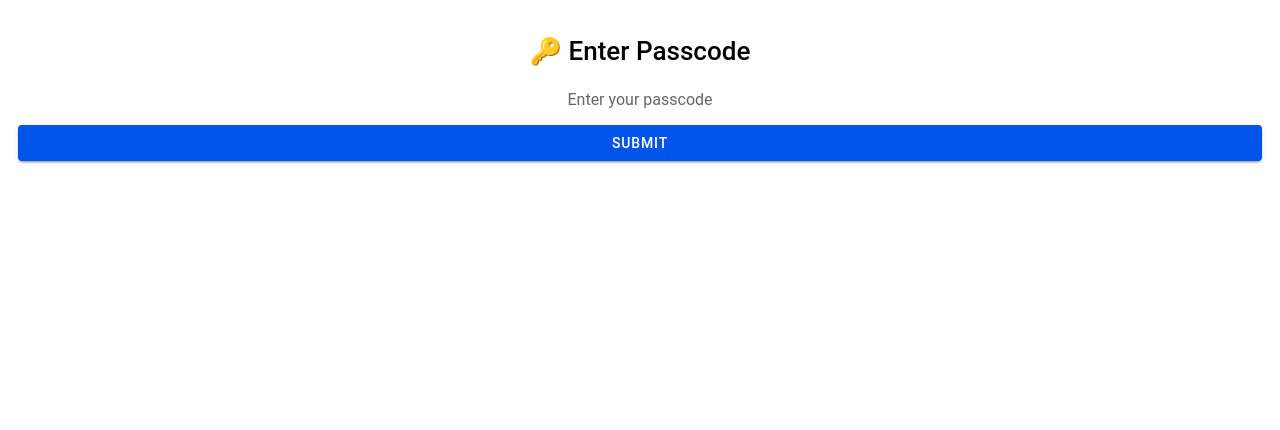
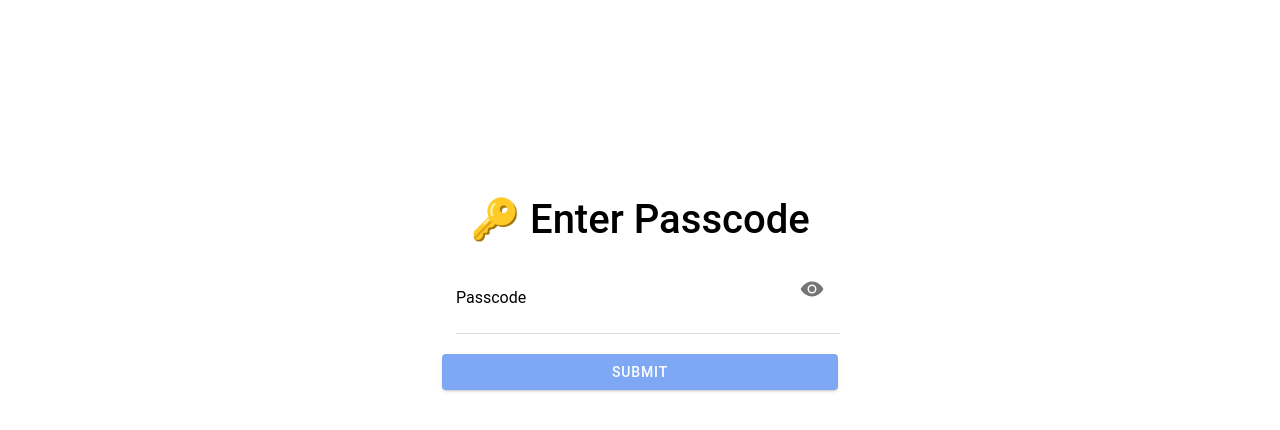
Before and after one commit to Opop29/Toltul-ad, a React (Vite) app: page /Toltul-ad/enter in a window 1280 px wide. Shown: the top 430 px of the page. Built offline with nearby package versions, Linux system fonts and the light colour scheme.

Commit message:
resize and re design the pass code

```diff
--- a/src/pages/EnterPasscode.tsx
+++ b/src/pages/EnterPasscode.tsx
@@ -1,57 +1,109 @@
 import React, { useState, useEffect } from "react";
-import { IonPage, IonContent, IonInput, IonButton, IonToast } from "@ionic/react";
+import {
+  IonPage,
+  IonContent,
+  IonInput,
+  IonButton,
+  IonToast,
+  IonItem,
+  IonLabel,
+  IonSpinner,
+  IonIcon
+} from "@ionic/react";
 import { useHistory } from "react-router-dom";
-import { supabase } from "../utils/supabaseClient"; // ✅ make sure supabase client is set up
+import { supabase } from "../utils/supabaseClient";
+import { eye, eyeOff } from "ionicons/icons";
 
 const EnterPasscode: React.FC = () => {
   const [passcode, setPasscode] = useState("");
+  const [showPasscode, setShowPasscode] = useState(false);
   const [showToast, setShowToast] = useState(false);
   const [toastMessage, setToastMessage] = useState("");
+  const [toastColor, setToastColor] = useState<"success" | "danger">("success");
+  const [loading, setLoading] = useState(false);
   const history = useHistory();
-
 
   useEffect(() => {
     setPasscode("");
   }, []);
 
   const handleCheckPasscode = async () => {
+    setLoading(true);
+
     const { data, error } = await supabase
       .from("passcodes")
       .select("*")
-      .eq("code", passcode)
+      .eq("code", passcode.trim())
       .single();
+
+    setLoading(false);
 
     if (error || !data) {
       setToastMessage("❌ Invalid Passcode");
+      setToastColor("danger");
       setShowToast(true);
+      setPasscode("");
     } else {
       setToastMessage("✅ Access Granted");
+      setToastColor("success");
       setShowToast(true);
+      setPasscode("");
       setTimeout(() => {
-        history.push("/Toltul-ad/home"); // ✅ redirect to Home
+        history.push("/Toltul-ad/home");
       }, 1000);
     }
   };
 
   return (
     <IonPage>
-      <IonContent className="ion-padding ion-text-center">
-        <h1>🔑 Enter Passcode</h1>
+      <IonContent
+        className="ion-padding ion-text-center"
+        fullscreen
+      >
+        {/* Responsive container */}
+        <div
+          style={{
+            maxWidth: "90%",
+            width: "400px",
+            margin: "0 auto",
+            marginTop: "20vh",
+            display: "flex",
+            flexDirection: "column",
+            gap: "1rem"
+          }}
+        >
+          <h1 style={{ fontSize: "clamp(1.5rem, 4vw, 2.5rem)" }}>
+            🔑 Enter Passcode
+          </h1>
 
-        <IonInput
-          type="password"
-          placeholder="Enter your passcode"
-          value={passcode}
-          onIonChange={(e) => setPasscode(e.detail.value!)}
-        />
+          <IonItem>
+            <IonLabel position="floating">Passcode</IonLabel>
+            <IonInput
+              type={showPasscode ? "text" : "password"}
+              value={passcode}
+              onIonChange={(e) => setPasscode(e.detail.value!)}
+            />
+            <IonIcon
+              slot="end"
+              icon={showPasscode ? eyeOff : eye}
+              onClick={() => setShowPasscode(!showPasscode)}
+              style={{ cursor: "pointer" }}
+            />
+          </IonItem>
 
-        <IonButton expand="block" onClick={handleCheckPasscode}>
-          Submit
-        </IonButton>
+          <IonButton
+            expand="block"
+            onClick={handleCheckPasscode}
+            disabled={!passcode.trim() || loading}
+          >
+            {loading ? <IonSpinner name="crescent" /> : "Submit"}
+          </IonButton>
+        </div>
 
         <IonToast
           isOpen={showToast}
           message={toastMessage}
+          color={toastColor}
           duration={1500}
           onDidDismiss={() => setShowToast(false)}
         />
```
